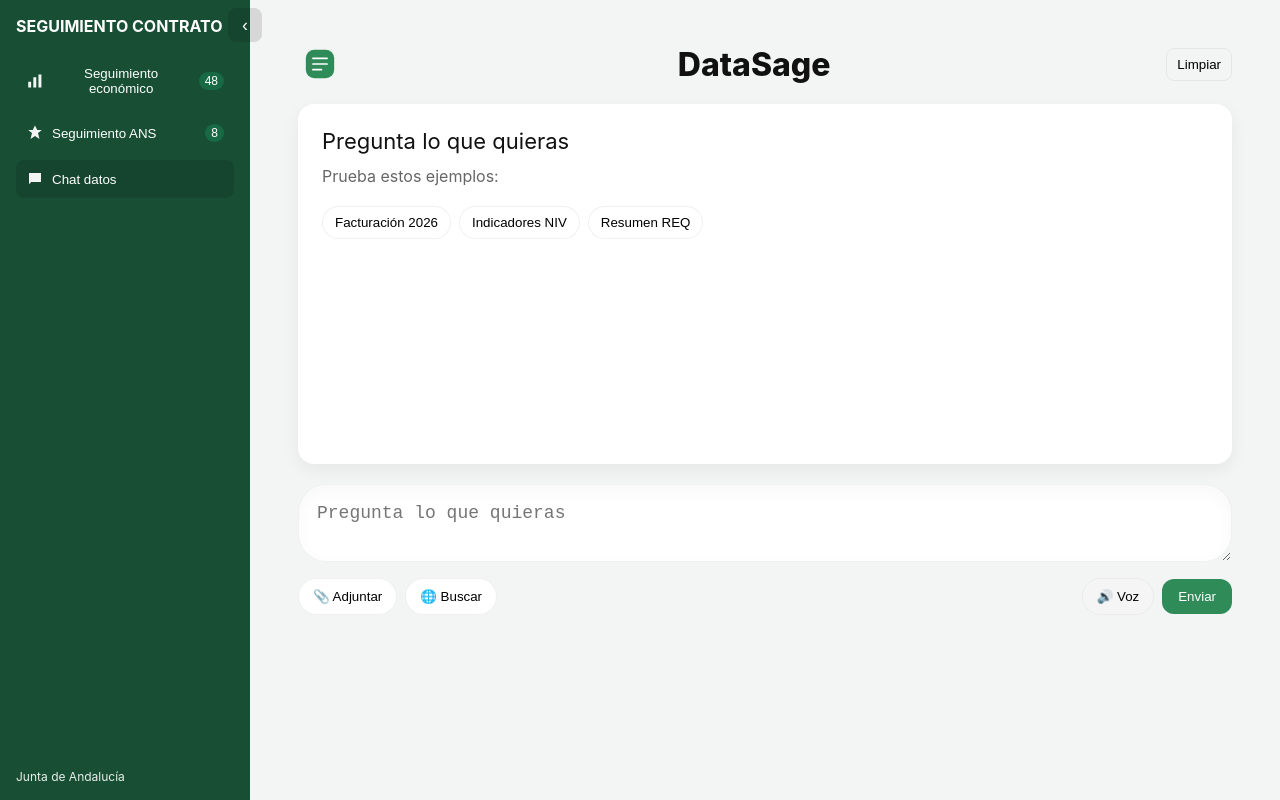
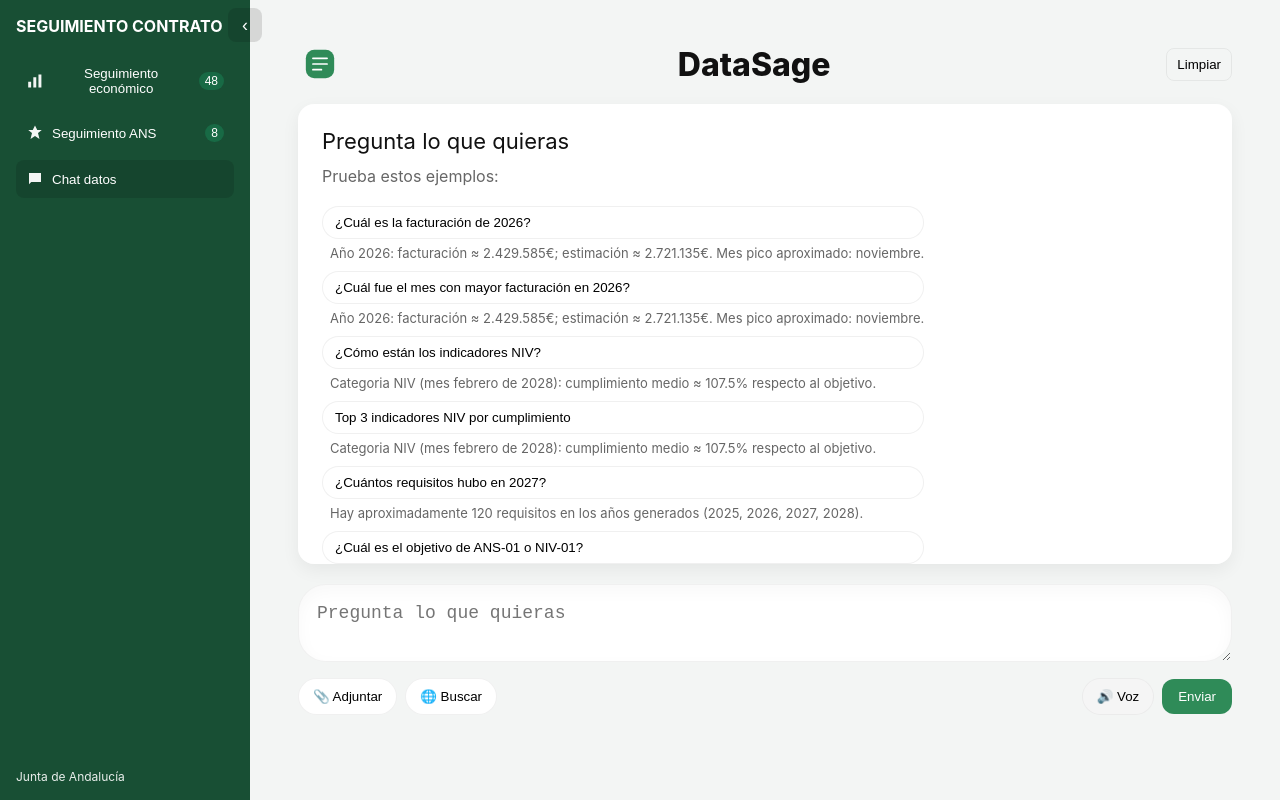
Before and after one commit to nachopavon/testdashboard, a React (Vite) app: page / in a window 1280 px wide. Both pictures are taken after a click on the button "Chat datos". Built offline with nearby package versions, Linux system fonts and the light colour scheme.

Commit message:
Refactor estructura de código para mejorar la legibilidad y mantenibilidad

```diff
--- a/src/components/Chat.module.css
+++ b/src/components/Chat.module.css
@@ -8,7 +8,10 @@
 .welcomeTitle{font-size:22px;margin:0}
 .welcomeSub{color:#666;margin:0}
 .examples{display:flex;gap:8px;margin-top:8px}
-.examples button{background:#fff;border:1px solid rgba(0,0,0,0.06);padding:8px 12px;border-radius:999px;cursor:pointer}
+.examples{display:flex;flex-direction:column;gap:10px;margin-top:8px}
+.exampleItem{display:flex;flex-direction:column;gap:6px}
+.exampleBtn{background:#fff;border:1px solid rgba(0,0,0,0.06);padding:8px 12px;border-radius:999px;cursor:pointer;text-align:left}
+.exampleAnswer{font-size:13px;color:#666;padding-left:8px}
 .msgRowUser{display:flex;justify-content:flex-end;margin-bottom:10px}
 .msgUser{background:linear-gradient(180deg,#eef7ff,#dceeff);padding:12px 16px;border-radius:16px;border-bottom-right-radius:4px;max-width:70%}
 .msgRowBot{display:flex;justify-content:flex-start;margin-bottom:10px}
--- a/src/components/Chat.tsx
+++ b/src/components/Chat.tsx
@@ -11,7 +11,7 @@
   return null
 }
 
-function answerFromData(q:string){
+  function answerFromData(q:string){
   const s = q.toLowerCase()
   // economic queries
   if(s.includes('factur') || s.includes('estim') || s.includes('coste')){
@@ -103,7 +103,11 @@
 
   function clearHistory(){ setHistory([]); try{ localStorage.removeItem('td_chat_history') }catch(e){} }
 
-  function quickExample(example:string){ setInput(example); setTimeout(()=> send(), 120) }
+  function quickExample(example:string){
+    const q = example
+    const a = answerFromData(q) || 'Lo siento, no tengo datos exactos para esa pregunta.'
+    setHistory(h => [{from:'bot', text: a}, {from:'user', text: q}, ...h])
+  }
 
   return (
     <div className={styles.container}>
@@ -121,11 +125,26 @@
             <div className={styles.welcome}>
               <p className={styles.welcomeTitle}>Pregunta lo que quieras</p>
               <p className={styles.welcomeSub}>Prueba estos ejemplos:</p>
-              <div className={styles.examples}>
-                <button onClick={()=>quickExample('¿Cuál es la facturación de 2026?')}>Facturación 2026</button>
-                <button onClick={()=>quickExample('¿Cómo están los indicadores NIV?')}>Indicadores NIV</button>
-                <button onClick={()=>quickExample('Resumen de requisitos')}>Resumen REQ</button>
-              </div>
+                  <div className={styles.examples}>
+                    {[
+                      '¿Cuál es la facturación de 2026?',
+                      '¿Cuál fue el mes con mayor facturación en 2026?',
+                      '¿Cómo están los indicadores NIV?',
+                      'Top 3 indicadores NIV por cumplimiento',
+                      '¿Cuántos requisitos hubo en 2027?',
+                      '¿Cuál es el objetivo de ANS-01 o NIV-01?',
+                      'Resumen de requisitos',
+                      'Dame un resumen ANS general'
+                    ].map((ex, idx) => {
+                      const ans = answerFromData(ex) || 'Respuesta no disponible'
+                      return (
+                        <div key={idx} className={styles.exampleItem}>
+                          <button onClick={()=>quickExample(ex)} className={styles.exampleBtn}>{ex}</button>
+                          <div className={styles.exampleAnswer}>{ans}</div>
+                        </div>
+                      )
+                    })}
+                  </div>
             </div>
           ) : (
             history.map((h, i) => (
```
Also changed, not shown: 5 other files (tests, documents, lock files or other folders).
